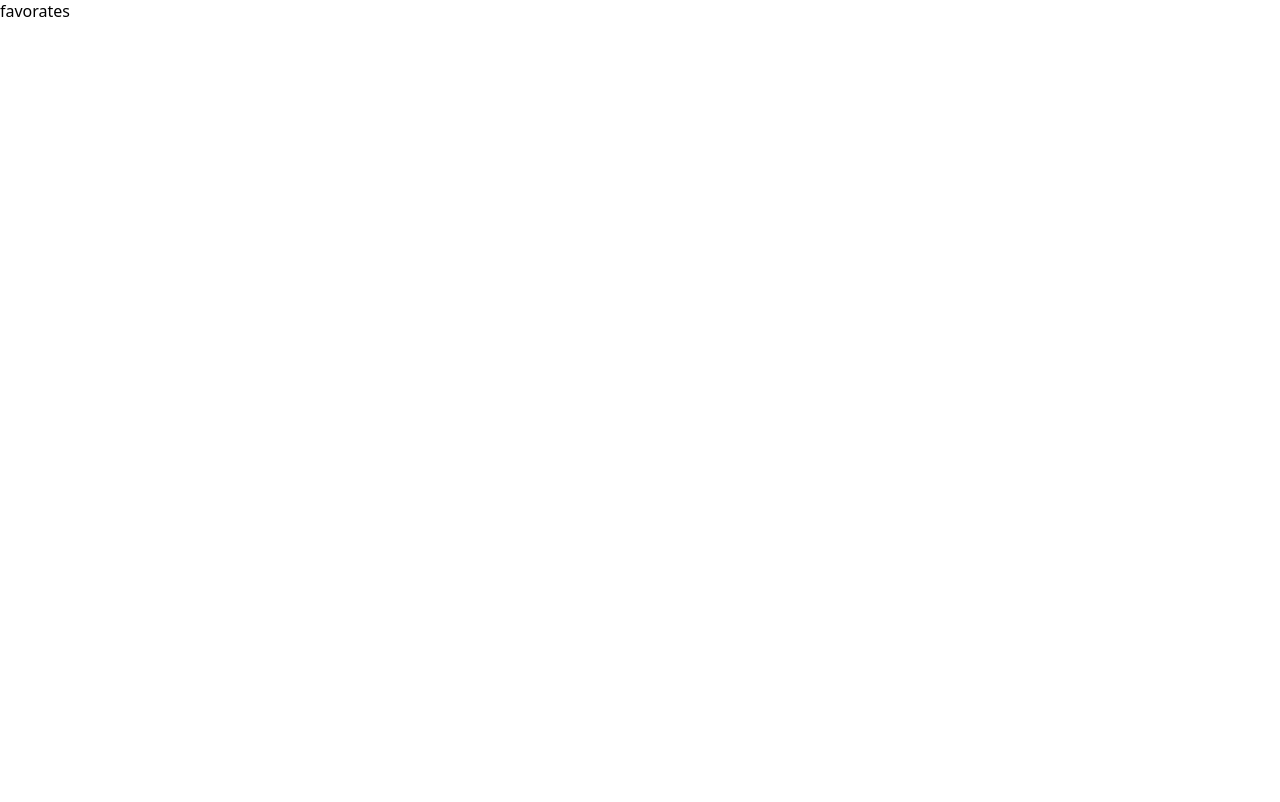
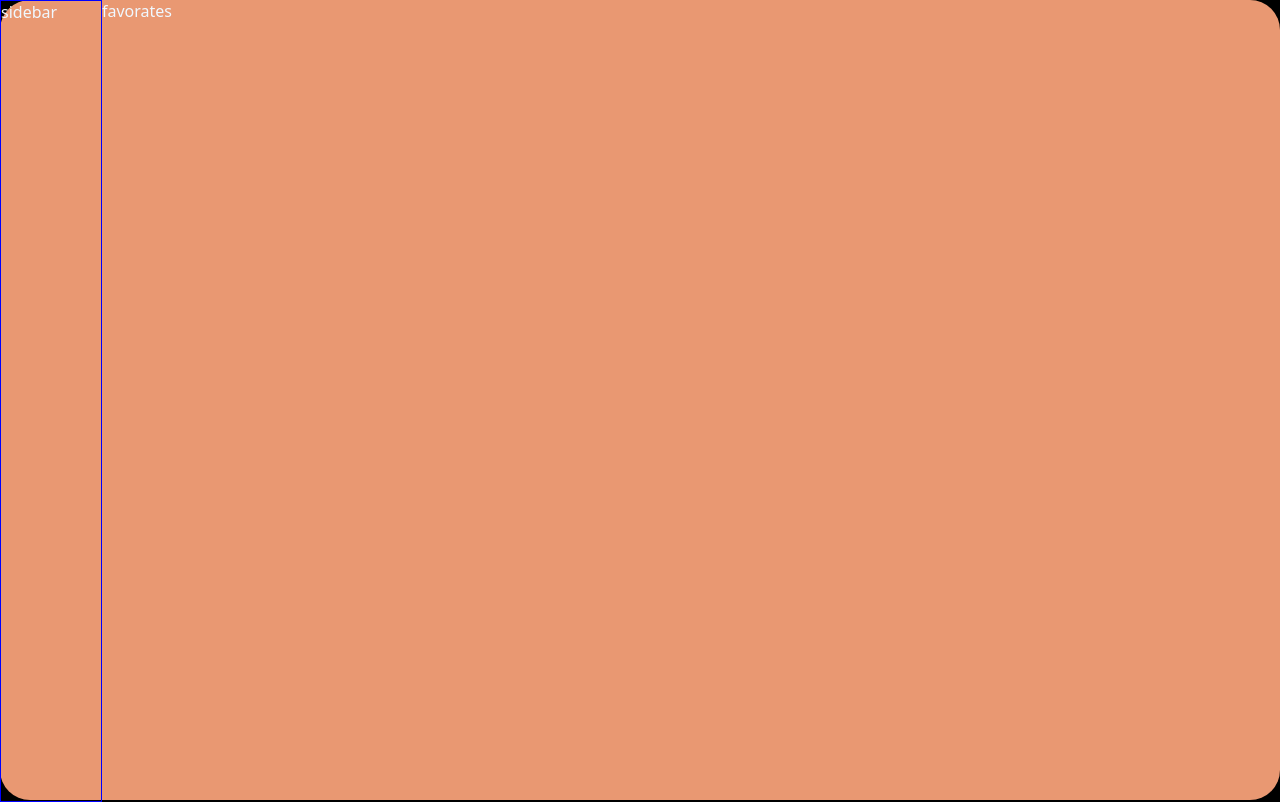
Before and after one commit to sachinsisondiya/music_app, a React (Vite) app: page /favorites in a window 1280 px wide. Built offline with nearby package versions, Linux system fonts and the light colour scheme.

Commit message:
side bar

```diff
--- /dev/null
+++ b/src/components/Sidebar/Sidebar.jsx
@@ -0,0 +1,10 @@
+import styles from './sidebar.module.css';
+const Sidebar =() =>{
+  return (
+    <div className={styles.sidebar}>
+      sidebar
+    </div>
+
+  )
+}
+export default Sidebar;
--- /dev/null
+++ b/src/components/Sidebar/Sidebar.module.css
@@ -0,0 +1,5 @@
+.sidebar{
+  height: 100%;
+  width: 100px;
+  border: 1px solid blue;
+}
--- a/src/index.css
+++ b/src/index.css
@@ -1,11 +1,10 @@
-
-
+@import url('./shared/global.css');
 body {
   margin: 0;
-  -webkit-font-smoothing: antialiased;
+   font-family: system-ui, Avenir, Helvetica, Arial, sans-serif;
+ -webkit-font-smoothing: antialiased;
   -moz-osx-font-smoothing: grayscale;
-   font-family: system-ui, Avenir, Helvetica, Arial, sans-serif;
-
-   box-sizing: border-box;
-
+  background-color: #000;
+  box-sizing: border-box;
+  color: aliceblue;
 }
--- a/src/screen/Library.jsx
+++ b/src/screen/Library.jsx
@@ -2,7 +2,7 @@ import React from "react";
 const Library = () =>{
   return(
     <>
-    <div>home</div>
+    <div className="screen-container">home</div>
     </>
   )
 }
--- a/src/screen/home.jsx
+++ b/src/screen/home.jsx
@@ -5,10 +5,14 @@ import  Trending  from "./Trending";
 import  Feed  from "./Feed";
 import  Player  from "./Player";
 import Favorites from "./Favorites";
+import styles from "./home.module.css";
+import Sidebar from "../components/Sidebar/Sidebar";
 const Home=() =>{
   return (
     <Router>
-      <Routes>
+      <div className={styles['main-body']}>
+        <Sidebar/>
+         <Routes>
         <Route path="/" element= {<Library/>}/>
          <Route path="/feed" element= {<Feed/>}/>
           <Route path="/trending" element= {<Trending/>}/>
@@ -17,6 +21,9 @@ const Home=() =>{
 
 
       </Routes>
+
+      </div>
+
     </Router>
 
   )
--- /dev/null
+++ b/src/screen/home.module.css
@@ -0,0 +1,8 @@
+.main-body{
+  height:100vh;
+  width:100vw;
+
+  background-color: #e99872;
+  border-radius: 30px;;
+  display:flex;
+}
--- /dev/null
+++ b/src/shared/global.css
@@ -0,0 +1,7 @@
+.screen-container{
+  width: calc(100% - 100px);
+  height: 100%;
+  background-color: #1E2A3E;
+  border-radius: 30px;
+
+}
```
